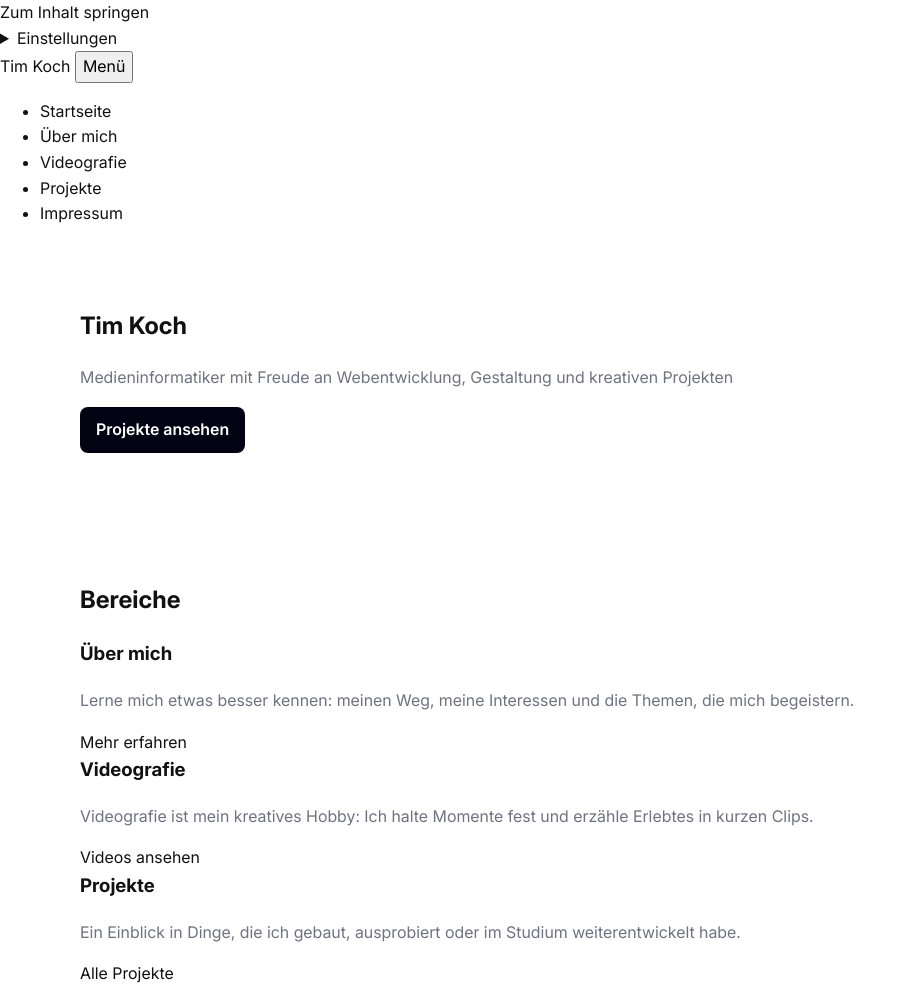
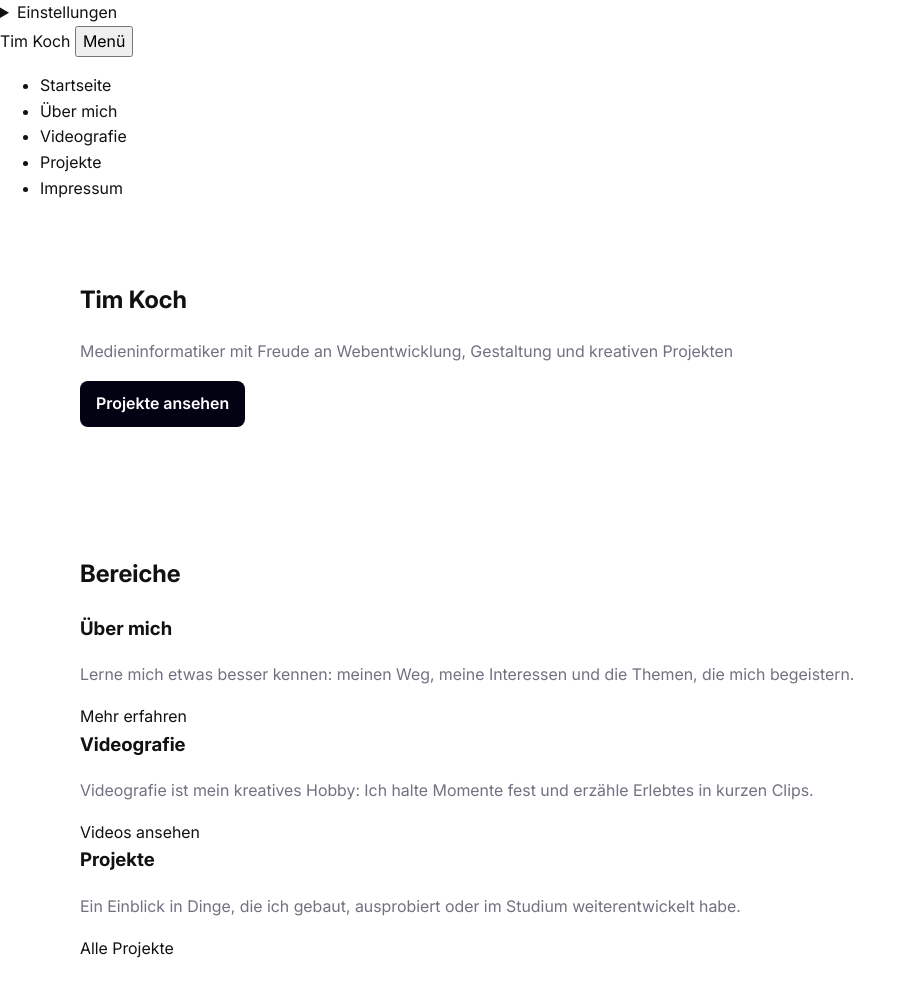
Before and after one commit to IU-Webprogrammierung/webprogrammierung-tim-koch, a plain HTML site: page index.html in a window 1280 px wide. Shown: the top 986 px of the page, without its empty margins (0-916 px from the left). Drawn offline with Linux system fonts and the light colour scheme.

Commit message:
Fokuszustaende und Skip-Link gestalten

```diff
--- a/css/style.css
+++ b/css/style.css
@@ -97,6 +97,25 @@ p {
   outline-offset: 4px;
 }
 
+.skip-link {
+  position: absolute;
+  top: var(--space-medium);
+  left: var(--space-medium);
+  z-index: 100;
+  display: inline-block;
+  padding: 0.75rem 1rem;
+  border-radius: var(--radius-medium);
+  background: var(--color-primary);
+  color: var(--color-primary-text);
+  font-weight: 700;
+  transform: translateY(-160%);
+  transition: transform var(--transition-base);
+}
+
+.skip-link:focus {
+  transform: translateY(0);
+}
+
 .container {
   width: min(100% - 2rem, var(--container-width));
   margin-inline: auto;
@@ -118,3 +137,14 @@ main > section {
   background: var(--color-primary);
   color: var(--color-primary-text);
 }
+
+@media (prefers-reduced-motion: reduce) {
+  *,
+  *::before,
+  *::after {
+    scroll-behavior: auto !important;
+    transition-duration: 0.01ms !important;
+    animation-duration: 0.01ms !important;
+    animation-iteration-count: 1 !important;
+  }
+}
```
